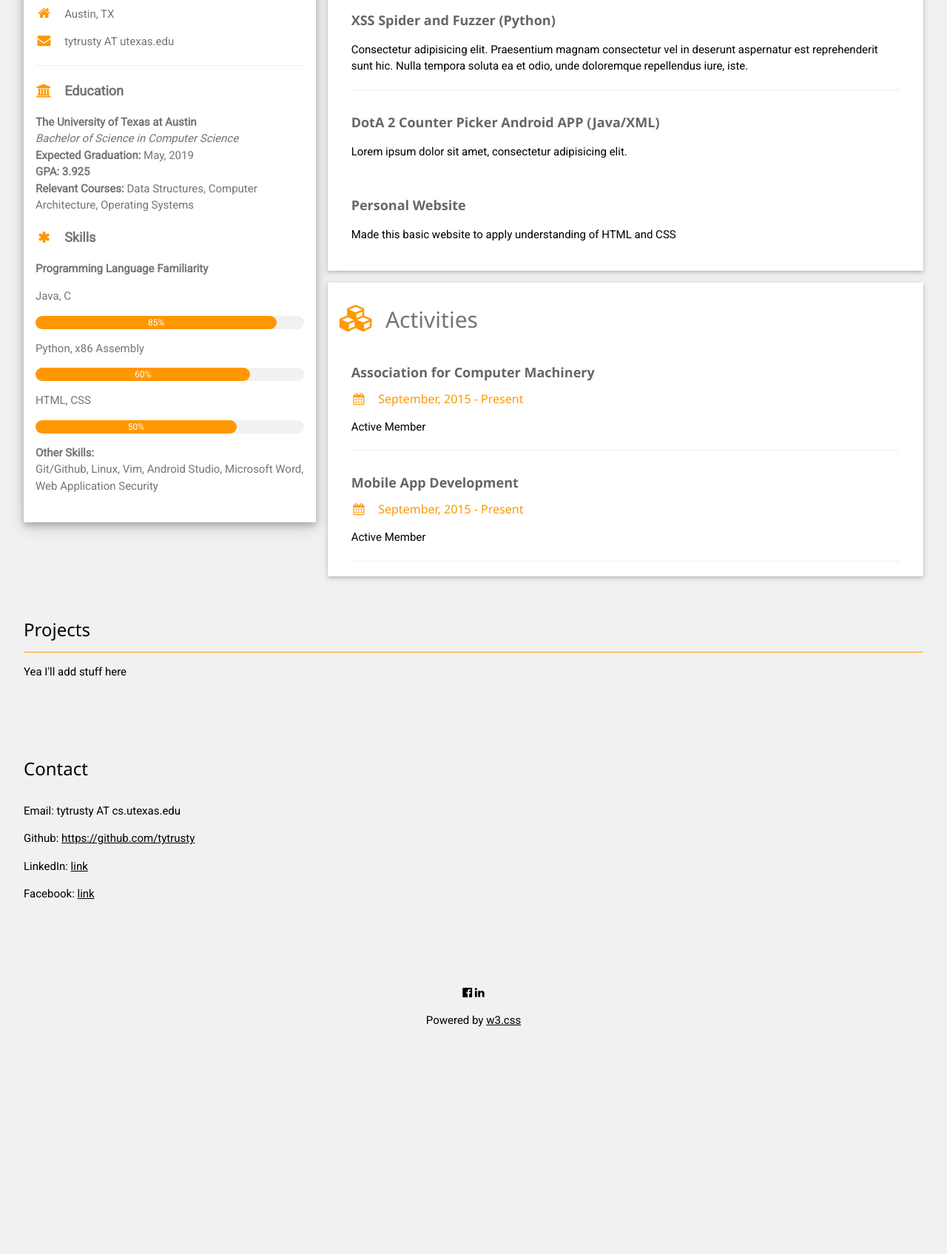
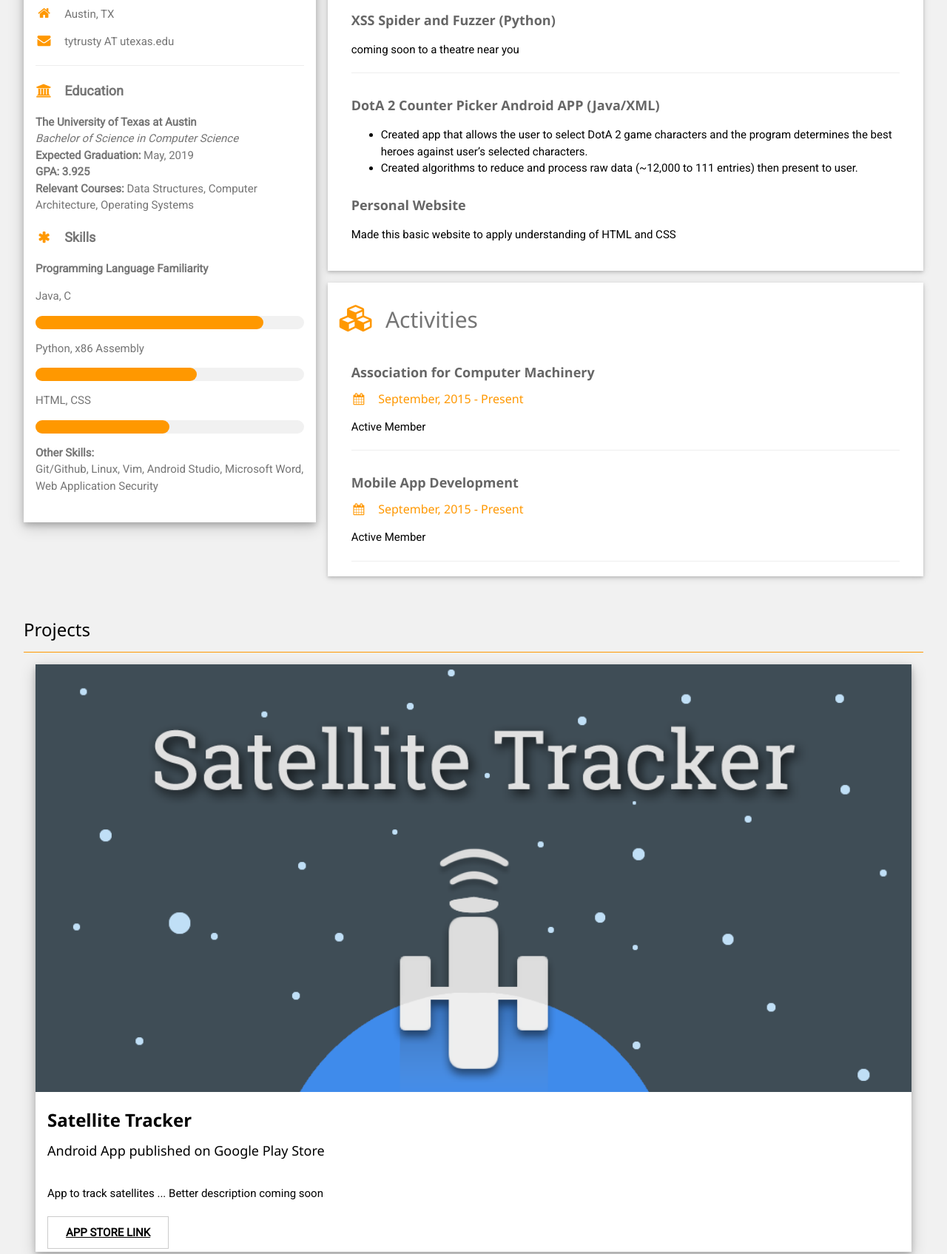
Before and after one commit to tytrusty/website, a plain HTML site: page index.html in a window 1280 px wide. Shown: the part 1239-2934 px from the top of the page at 74% size. Before the commit the page ends 2717 px from the top, so only its background shows below. Drawn offline with Linux system fonts and the light colour scheme.

Commit message:
Started project part of page

```diff
--- a/index.html
+++ b/index.html
@@ -21,15 +21,15 @@ h1 {letter-spacing: 6px}
     </li>
     <!-- Float links to the right. Hide them on small screens -->
     <li class="w3-right w3-hide-small">
-      <a href="#projects" class="w3-left">Resume</a>
-      <a href="#about" class="w3-left">Projects</a>
+      <a href="#resume" class="w3-left">Resume</a>
+      <a href="#projects" class="w3-left">Projects</a>
       <a href="#contact" class="w3-left w3-margin-right">Contact</a>
     </li>
   </ul>
 </div>
 
 <!-- Header -->
-<header class="w3-display-container w3-content w3-center" style="max-width:1500px;">
+<header id="home" class="w3-display-container w3-content w3-center" style="max-width:1500px;">
   <img class="w3-image" src="wallpaper.png" alt="background_wallpaper" width="1500" height="800">
   <div class="w3-display-middle w3-center w3-text-white w3-wide w3-margin-top">
     <h1 class="w3-xxlarge w3-padding w3-black w3-opacity-min"><b>Ty Trusty</b></h1>
@@ -46,7 +46,7 @@ h1 {letter-spacing: 6px}
 <div class="w3-content w3-padding" style="max-width:1564px">
 
   <!-- Resume Section -->
-  <div class="w3-container w3-padding-32" id="projects">
+  <div class="w3-container w3-padding-32" id="resume">
     <h3 class="w3-border-bottom w3-border-orange w3-padding-12">Resume</h3>
     <p> Resume Info Updated: 1/5/2017
   </div>
@@ -77,20 +77,17 @@ h1 {letter-spacing: 6px}
           <p><b>Programming Language Familiarity</b></p>
           <p>Java, C</p>
           <div class="w3-progress-container w3-round-xlarge w3-small">
-            <div class="w3-progressbar w3-round-xlarge w3-orange" style="width:90%">
-              <div class="w3-center w3-text-white">85%</div>
+            <div class="w3-progressbar w3-round-xlarge w3-orange" style="width:85%">
             </div>
           </div>
           <p>Python, x86 Assembly</p>
           <div class="w3-progress-container w3-round-xlarge w3-small">
-            <div class="w3-progressbar w3-round-xlarge w3-orange" style="width:80%">
-              <div class="w3-center w3-text-white">60%</div>
+            <div class="w3-progressbar w3-round-xlarge w3-orange" style="width:60%">
             </div>
           </div>
           <p>HTML, CSS</p>
           <div class="w3-progress-container w3-round-xlarge w3-small">
-            <div class="w3-progressbar w3-round-xlarge w3-orange" style="width:75%">
-              <div class="w3-center w3-text-white">50%</div>
+            <div class="w3-progressbar w3-round-xlarge w3-orange" style="width:50%">
             </div>
           </div>
 
@@ -112,23 +109,26 @@ h1 {letter-spacing: 6px}
         <div class="w3-container">
           <h5 class="w3-opacity"><b>Satellite Tracker Android APP (Java/XML)</b></h5>
 					<ul>
-						<li>Real-time tracking for all of NORAD tracked objects (about 18,000).
-						<li>Tracks satellites over a user specified area. Asynchronously tracks while updating the UI.
-						<li>Tracks in 2D-space with Google Maps API and in 3D using an android globe library.
-						<li>Uses dedicated home server as a backend to provide satellite data to app. App performs automatic background synchronization with server data to maintain tracking accuracy.
-						<li>Accumulated 45,000+ downloads; about 4.3/5 store rating.
+						<li>Real-time tracking for all of NORAD tracked objects (about 18,000). </li>
+						<li>Tracks satellites over a user specified area. Asynchronously tracks while updating the UI. </li>
+						<li>Tracks in 2D-space with Google Maps API and in 3D using an android globe library. </li>
+						<li>Uses dedicated home server as a backend to provide satellite data to app. App performs automatic background synchronization with server data to maintain tracking accuracy. </li>
+						<li>Accumulated 45,000+ downloads; about 4.3/5 store rating. </li>
 					</ul>
 
 						<hr>
         </div>
         <div class="w3-container">
           <h5 class="w3-opacity"><b>XSS Spider and Fuzzer (Python)</b></h5>
-          <p>Consectetur adipisicing elit. Praesentium magnam consectetur vel in deserunt aspernatur est reprehenderit sunt hic. Nulla tempora soluta ea et odio, unde doloremque repellendus iure, iste.</p>
+          <p>coming soon to a theatre near you</p>
           <hr>
         </div>
         <div class="w3-container">
           <h5 class="w3-opacity"><b>DotA 2 Counter Picker Android APP (Java/XML)</b></h5>
-          <p>Lorem ipsum dolor sit amet, consectetur adipisicing elit. </p><br>
+     			<ul>
+						<li>Created app that allows the user to select DotA 2 game characters and the program determines the best heroes against user’s selected characters.</li>
+						<li>Created algorithms to reduce and process raw data (~12,000 to 111 entries) then present to user.</li>
+         </ul>
         </div>
 
         <div class="w3-container">
@@ -160,14 +160,33 @@ h1 {letter-spacing: 6px}
   <!-- End Grid -->
   </div>
   <!-- About Section -->
-  <div class="w3-container w3-padding-32" id="about">
+  <div class="w3-container w3-padding-32" id="projects">
     <h3 class="w3-border-bottom w3-border-orange w3-padding-12">Projects</h3>
-    <p>Yea I'll add stuff here </p>
-  </div>
+
+		<!-- Blog entry -->
+  	<div class="w3-card-4 w3-margin w3-white">
+    	<img src="feature_graphic.png" alt="satellite" style="width:100%">
+    	<div class="w3-container w3-padding-8">
+      	<h3><b>Satellite Tracker</b></h3>
+      	<h5>Android App published on Google Play Store</h5>
+    	</div>
+
+    	<div class="w3-container">
+      	<p> App to track satellites ... Better description coming soon</p>
+      	<div class="w3-row">
+        	<div class="w3-col m8 s12">
+          	<p><a href="https://play.google.com/store/apps/details?id=com.trusty.ty.satellite" class="w3-padding-large w3-white w3-border w3-hover-border-black"><b>APP STORE LINK</b></a></p>
+      	<h3><b></b></h3>
+        	</div>
+      	</div>
+    	</div>
+  	</div>
+
+	</div>
 
   <!-- Contact Section -->
   <div class="w3-container w3-padding-32" id="contact">
-    <h3 class="w3-border-bottom w3-border-light-grey w3-padding-12">Contact</h3>
+    <h3 class="w3-border-bottom w3-border-orange w3-padding-12">Contact</h3>
     <p>Email: tytrusty AT cs.utexas.edu</p>
 	  <p>Github: <a href="https://github.com/tytrusty">https://github.com/tytrusty</a> </p>
 		<p>LinkedIn: <a href="https://www.linkedin.com/in/ty-trusty-abb16612a">link</a></p>
@@ -177,10 +196,10 @@ h1 {letter-spacing: 6px}
 </div>
 
 <!-- Footer -->
-<footer class="w3-container w3-padding-64 w3-light-grey w3-center">
+<footer class="w3-container w3-padding-64 w3-grey w3-center">
   <a href="https://www.facebook.com/people/Ty-Trusty/100010290963039" class="w3-hover-text-indigo"><i class="fa fa-facebook-official"></i></a>
   <a href="https://www.linkedin.com/in/ty-trusty-abb16612a" class="w3-hover-text-indigo"><i class="fa fa-linkedin"></i></a>
-  <p>Powered by <a href="http://www.w3schools.com/w3css/default.asp" target="_blank" class="w3-hover-text-green">w3.css</a></p>
+  <p>Powered by <a href="http://www.w3schools.com/w3css/default.asp" target="_blank" class="w3-hover-text-green">w3.css</a> and coffee</p>
 </footer>
 
 	</body>
```
Also changed, not shown: feature_graphic.png (added), 1 other file.
